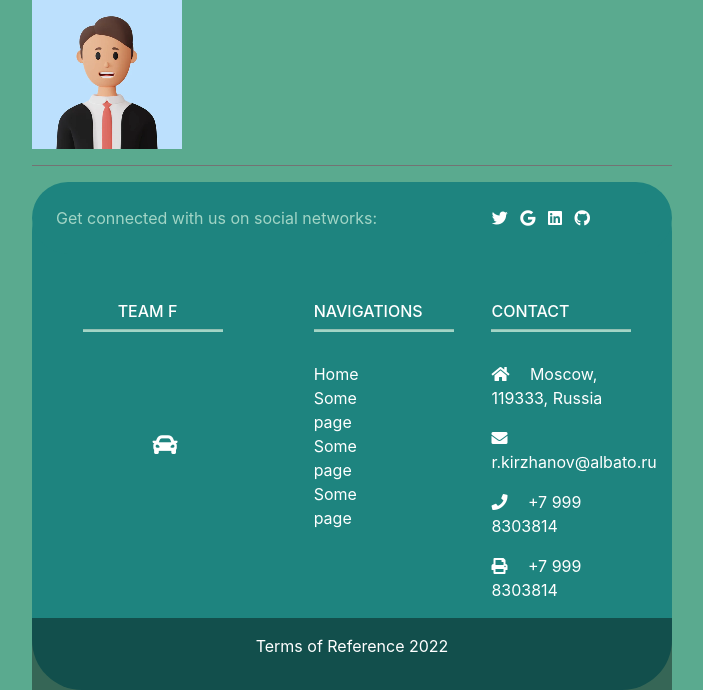
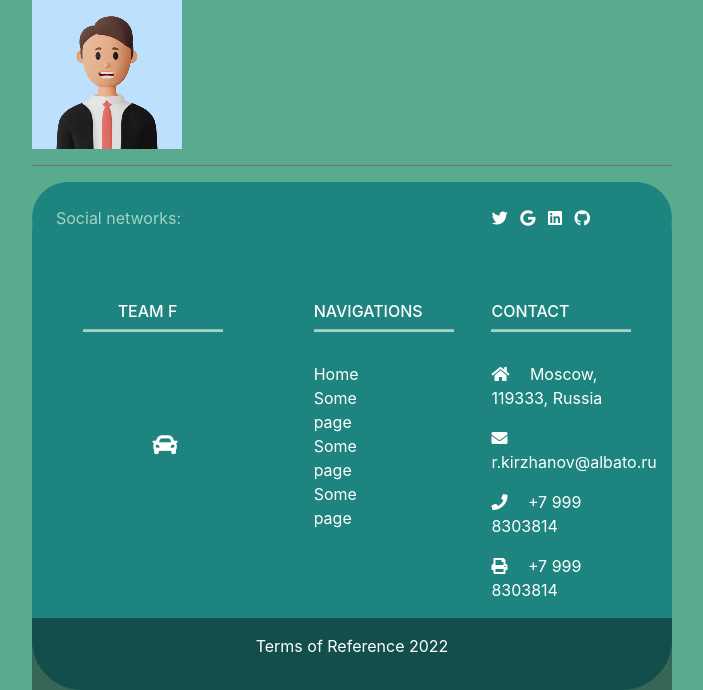
Before and after one commit to Escape198/django_team, a Django app: page / in a window 1280 px wide. Shown: the part 1326-2016 px from the top of the page, without its empty margins (288-991 px from the left). Run offline with Django 4.2, Linux system fonts and the light colour scheme; data comes from the database, SQL or seed files in the repository; parts of the project's set-up code (start-up, migrations or seed data) failed here and were passed over; some libraries are stand-ins or nearby versions.

Commit message:
Add files via upload

```diff
--- a/templates/base.html
+++ b/templates/base.html
@@ -61,16 +61,14 @@
   <!-- Basement Color -->
   <footer
           class="text-center text-lg-start text-white"
-          style="color:#a2d5c6;background-color:#1e847f;border-radius:50px; -moz-border-radius:50px; -webkit-border-radius:50px;"
-          >
+          style="color:#a2d5c6;background-color:#1e847f;border-radius:50px; -moz-border-radius:50px; -webkit-border-radius:50px;">
 
   <!-- social networks -->
      <section
              class="d-flex justify-content-between p-4"
-             style="color:#a2d5c6;background-color:#1e847f;border-radius:50px; -moz-border-radius:50px; -webkit-border-radius:50px;"
-             >
+             style="color:#a2d5c6;background-color:#1e847f;border-radius:50px; -moz-border-radius:50px; -webkit-border-radius:50px;">
       <div class="me-5">
-        <span>Get connected with us on social networks:</span>
+        <span>Social networks:</span>
       </div>
       <div style="padding-right:50px;">
         <a href="https://twitter.com/elonmusk" class="text-white me-4" style="margin-right:8px;"><i class="fab fa-twitter"></i></a>
```
